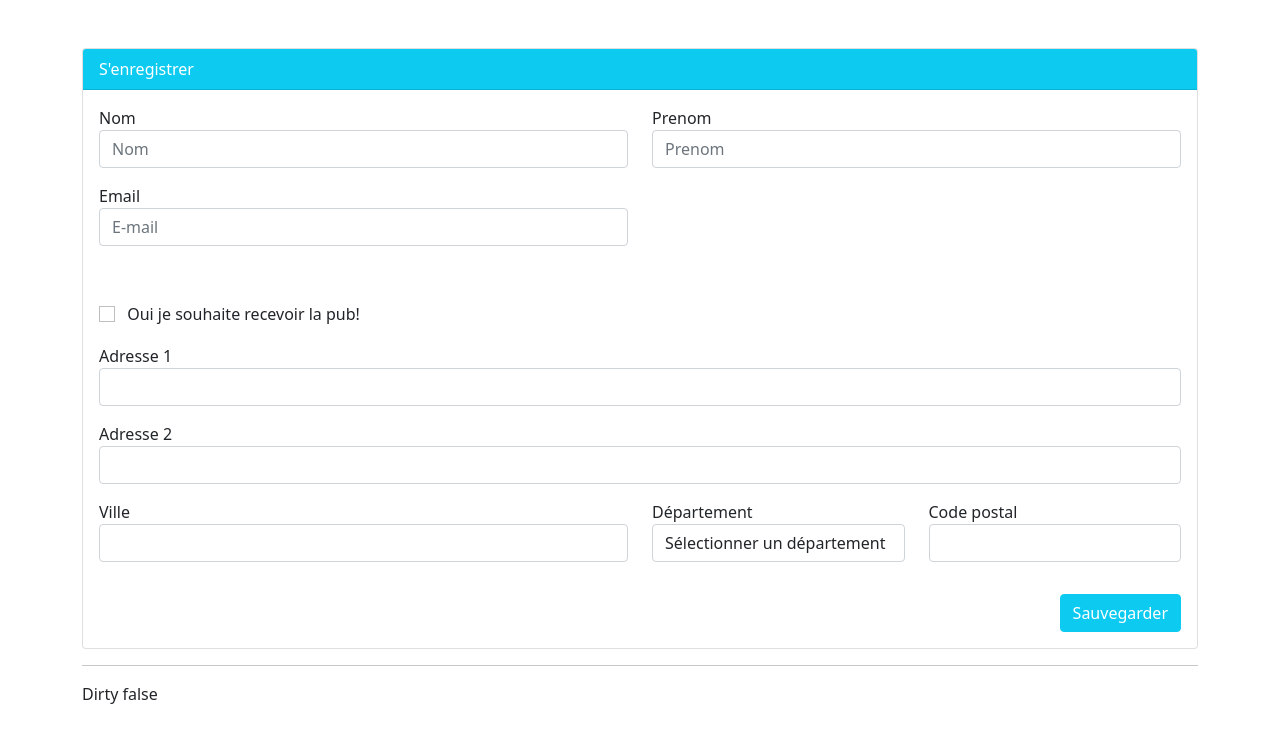
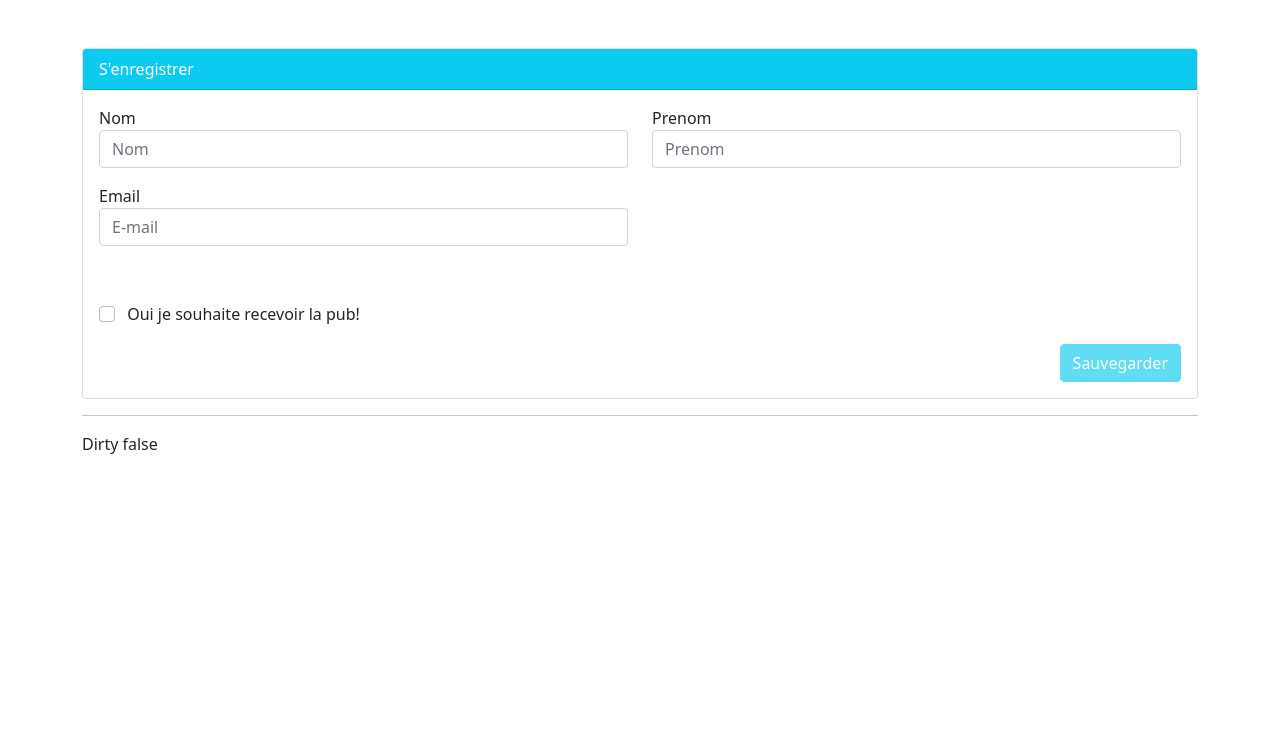
Before and after one commit to loicosquare/angular-forms, an Angular app: page / in a window 1280 px wide. Shown: the top 742 px of the page. Built offline with nearby package versions, Linux system fonts and the light colour scheme.

Commit message:
Add and show input with forms based on template method.

```diff
--- a/src/app/register/register.component.html
+++ b/src/app/register/register.component.html
@@ -76,11 +76,17 @@
         <div class="col-md-12">
           <div class="form-check mt-4 pt-3">
             <label for="sendCatalogId" class="form-check-label"></label>
-            <input type="text" class="form-check-input" />
+            <input
+              type="checkbox"
+              class="form-check-input"
+              [(ngModel)]="user.sendCatalog"
+              name="sendCatalog"
+            />
             Oui je souhaite recevoir la pub!
           </div>
         </div>
       </div>
+      <div *ngIf="user.sendCatalog">
         <div class="row mb-3">
           <div class="col-md-12">
             <label for=""> Adresse 1</label>
@@ -113,8 +119,13 @@
             <input type="number" class="form-control" />
           </div>
         </div>
+      </div>
       <div class="float-end">
-        <button class="btn btn-info text-white" type="submit">
+        <button
+          class="btn btn-info text-white"
+          type="submit"
+          [disabled]="!registerForm.valid"
+        >
           Sauvegarder
         </button>
       </div>
--- a/src/app/register/register.component.ts
+++ b/src/app/register/register.component.ts
@@ -9,7 +9,7 @@ import { User } from './user';
 })
 export class RegisterComponent implements OnInit {
 
-  public user:User = new User();
+  public user: User = new User();
   constructor() { }
 
   ngOnInit(): void {
--- a/src/app/register/user.ts
+++ b/src/app/register/user.ts
@@ -2,29 +2,5 @@ export class User{
     public firstName: string;
     public lastName: string;
     public email:   string;
-
-    public getFirstName(): string {
-        return this.firstName;
-    }
-
-    public setFirstName(firstName: string): void {
-        this.firstName = firstName;
-    }
-
-    public getLastName(): string {
-        return this.lastName;
-    }
-
-    public setLastName(lastName: string): void {
-        this.lastName = lastName;
-    }
-
-    public getEmail(): string {
-        return this.email;
-    }
-
-    public setEmail(email: string): void {
-        this.email = email;
-    }
-
+    public sendCatalog: boolean;
 }
```
Lines whose indentation alone changed are shown as unchanged.
